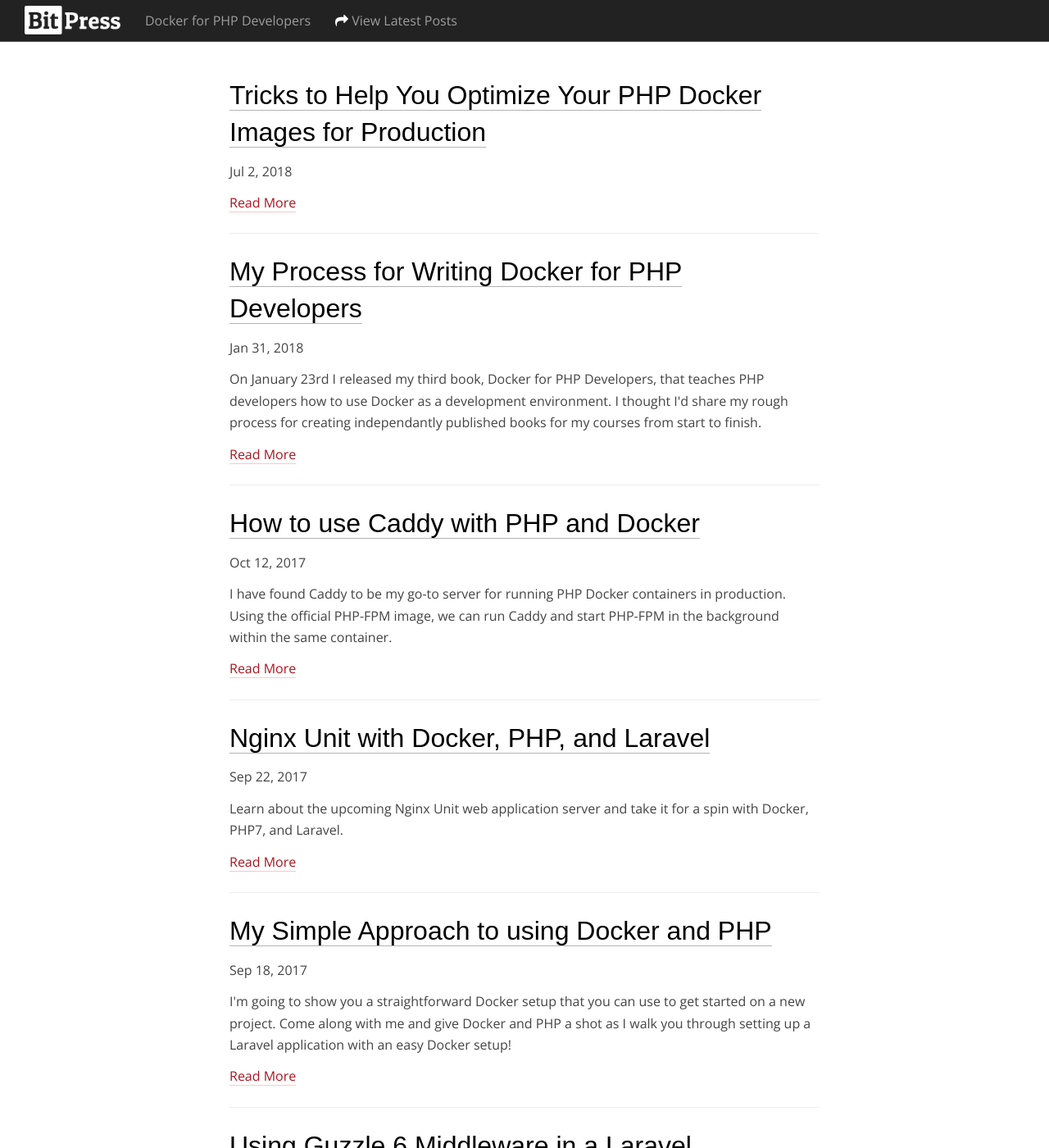
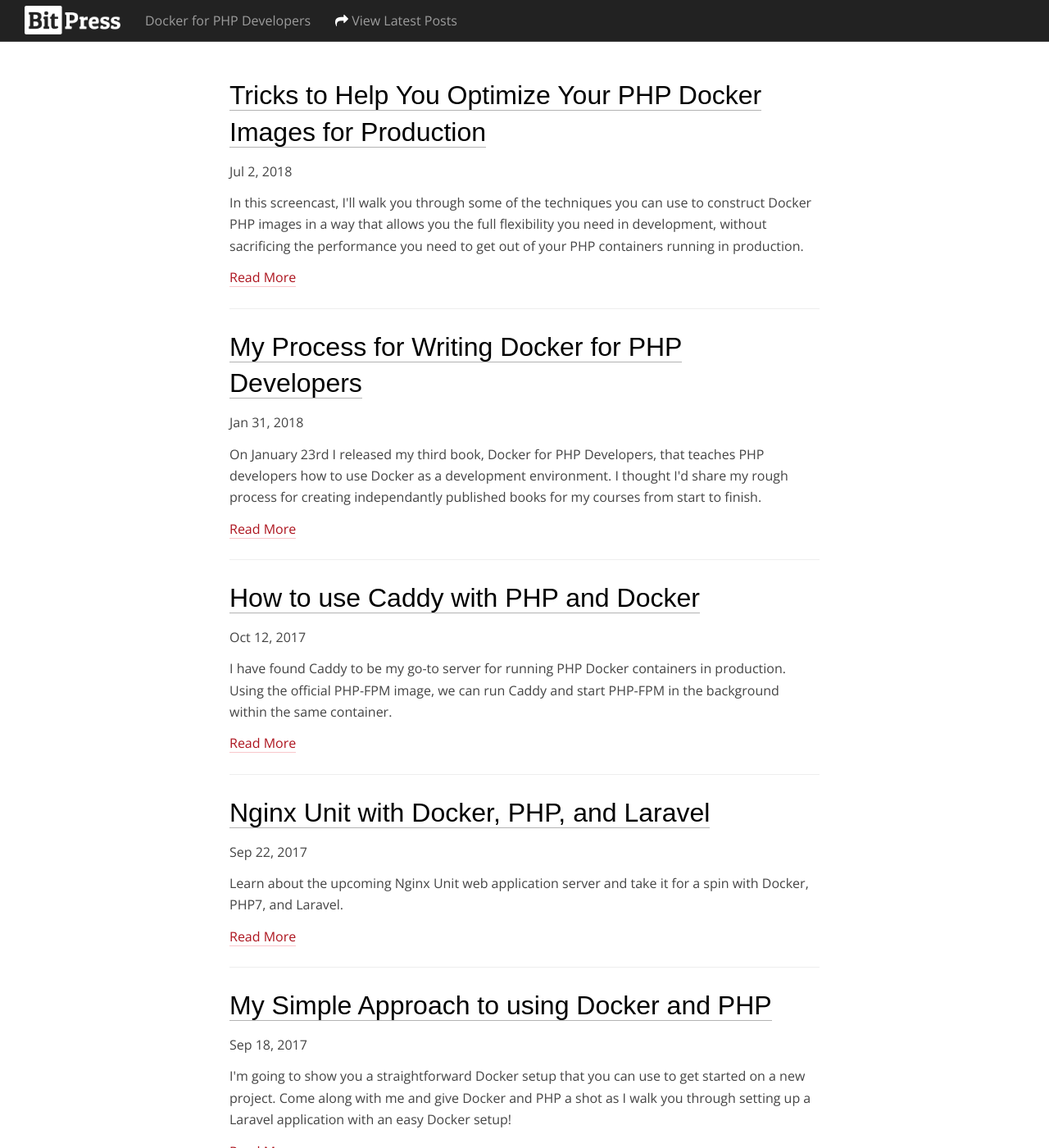
Before and after one commit to bitpressio/bitpressio.github.io, a Jekyll site: the page built from blog/index.html, in a window 1280 px wide and 1400 px high. Shown: the whole window at 82% size. Built offline with Jekyll 4.4.1, drawn with Linux system fonts in a browser that asks for light colours; some web fonts are replaced; the list of posts is cut into pages by our own code.

Commit message:
Fix margin and publish date

```diff
--- a/_posts/2018-07-02-production-tuning-php-docker-containers.md
+++ b/_posts/2018-07-02-production-tuning-php-docker-containers.md
@@ -10,6 +10,7 @@
 excerpt: "Docker is a powerful way to run the same packaged code in both development and production, but it can be a bit tricky to understand how to optimize PHP Docker images for production.
 
 In this screencast, I'll walk you through some of the techniques you can use to construct Docker PHP images in a way that allows you the full flexibility you need in development, without sacrificing the performance you need to get out of your PHP containers running in production."
+short_description: "In this screencast, I'll walk you through some of the techniques you can use to construct Docker PHP images in a way that allows you the full flexibility you need in development, without sacrificing the performance you need to get out of your PHP containers running in production."
 published: true
 comments: false
 twtter_card_type: summary_large_image
@@ -22,8 +23,10 @@
 
 We'll use a Laravel PHP project to walk through some common steps I take to optimize my applications for production.
 
-<div class="video-responsive mt-3 mb-3 media-breakout-lg">
-    <iframe width="854" height="480" src="https://www.youtube.com/embed/VmP1doIv9-E" frameborder="0" allow="autoplay; encrypted-media" allowfullscreen></iframe>
+<div class="media-breakout-lg mt-3 mb-3">
+    <div class="video-responsive">
+        <iframe width="854" height="480" src="https://www.youtube.com/embed/VmP1doIv9-E" frameborder="0" allow="autoplay; encrypted-media" allowfullscreen></iframe>
+    </div>
 </div>
 
 ## Learn More
--- a/css/main.scss
+++ b/css/main.scss
@@ -465,9 +465,10 @@
 
 .video-responsive {
     overflow:hidden;
-    padding-bottom:56.25%;
+    padding-bottom: 56.25%;
     position:relative;
     height:0;
+    width: 100%;
 }
 .video-responsive iframe {
     left:0;
```
Also changed, not shown: other parts of _posts/2018-07-02-production-tuning-php-docker-containers.md (+1 -1 lines).
